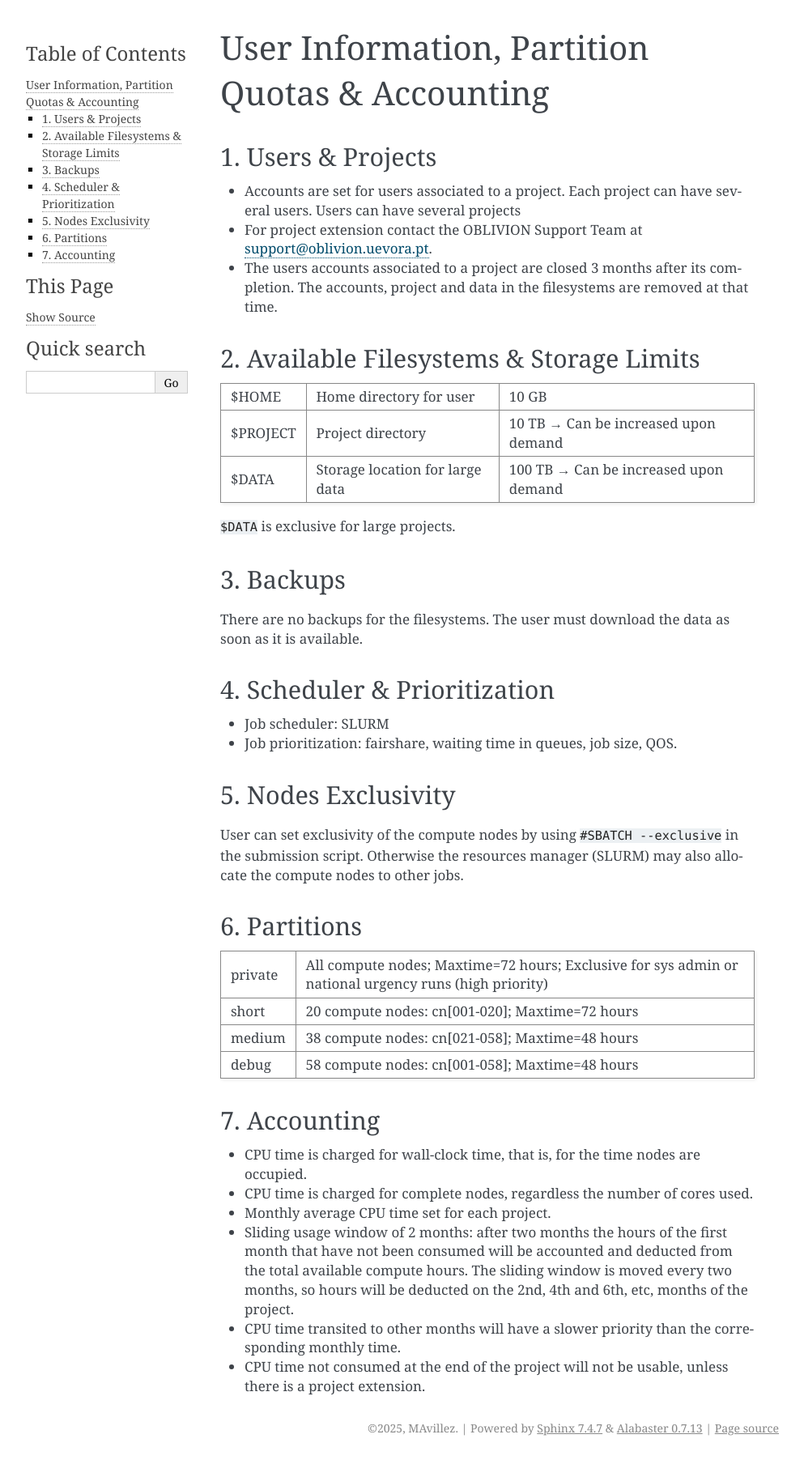
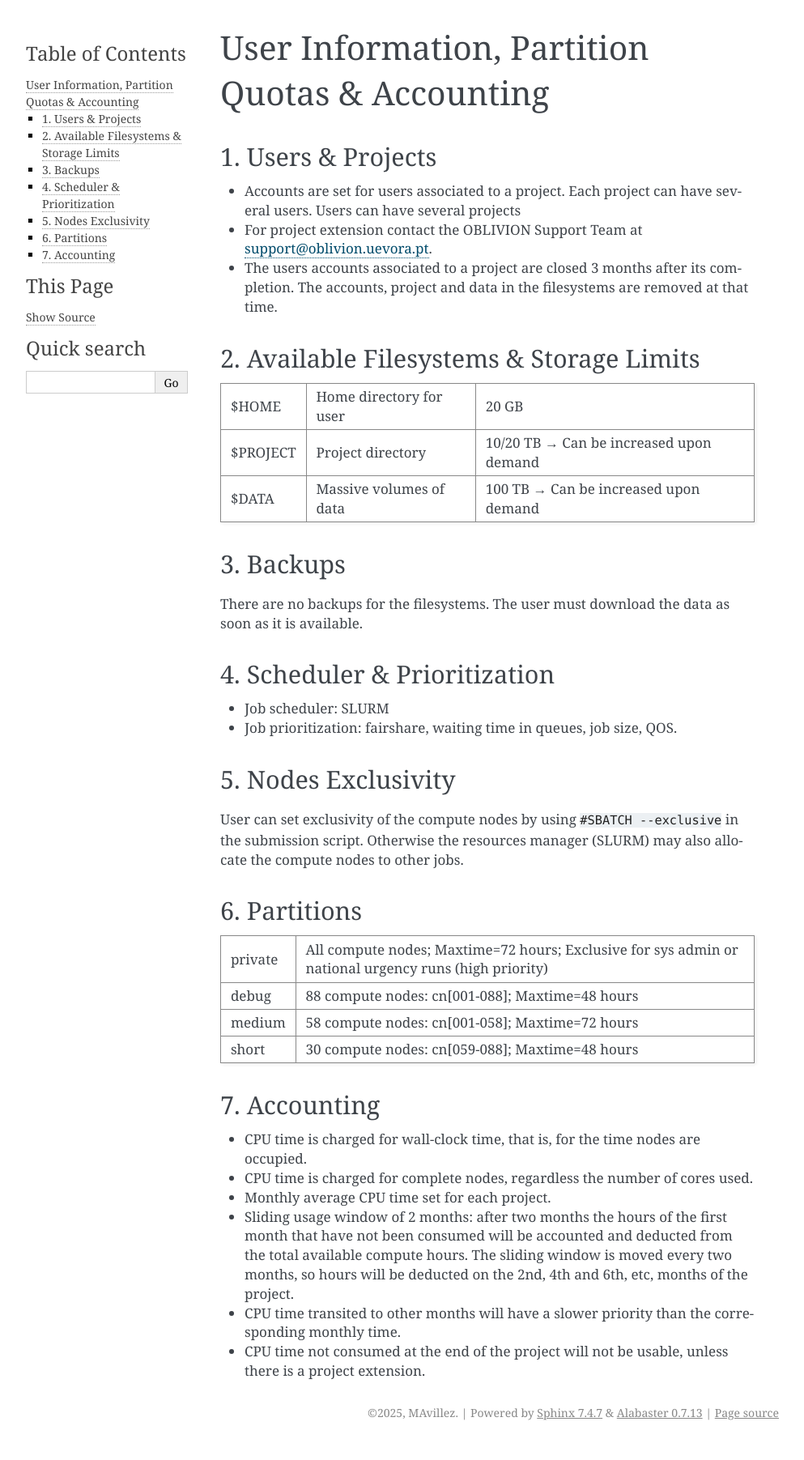
Before and after one commit to mavillez/Oblivion, a Sphinx documentation site: the page built from docs/source/information.rst, in a window 1280 px wide. Shown: the whole page at 81% size, without its empty margins (148-1141 px from the left). Built offline with Sphinx 7.4.7, drawn with Linux system fonts in a browser that asks for light colours.

Commit message:
Update information.rst

```diff
--- a/docs/source/information.rst
+++ b/docs/source/information.rst
@@ -18,15 +18,14 @@ User Information, Partition Quotas & Accounting
 
   * - $HOME
     - Home directory for user
-    - 10 GB
+    - 20 GB
   * - $PROJECT
     - Project directory
-    - 10 TB → Can be increased upon demand
+    - 10/20 TB → Can be increased upon demand
   * - $DATA
-    - Storage location for large data
+    - Massive volumes of data
     - 100 TB → Can be increased upon demand
 
-``$DATA`` is exclusive for large projects.
 
 3. Backups
 ----------
@@ -53,13 +52,12 @@ User can set exclusivity of the compute nodes by using ``#SBATCH --exclusive`` i
 
   * - private
     - All compute nodes; Maxtime=72 hours; Exclusive for sys admin or national urgency runs (high priority)
+  * - debug
+    - 88 compute nodes: cn[001-088]; Maxtime=48 hours
+  * - medium
+    - 58 compute nodes: cn[001-058]; Maxtime=72 hours
   * - short
-    - 20 compute nodes: cn[001-020]; Maxtime=72 hours
-  * - medium
-    - 38 compute nodes: cn[021-058]; Maxtime=48 hours
-  * - debug
-    - 58 compute nodes: cn[001-058]; Maxtime=48 hours
-
+    - 30 compute nodes: cn[059-088]; Maxtime=48 hours
 
 7. Accounting
 -------------
```
